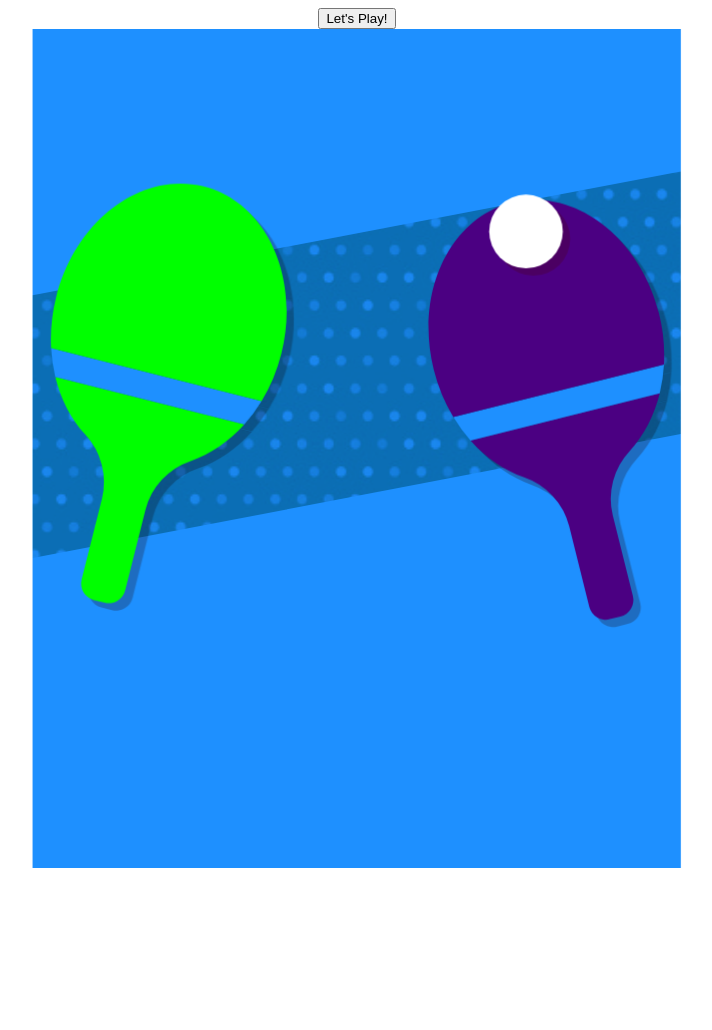
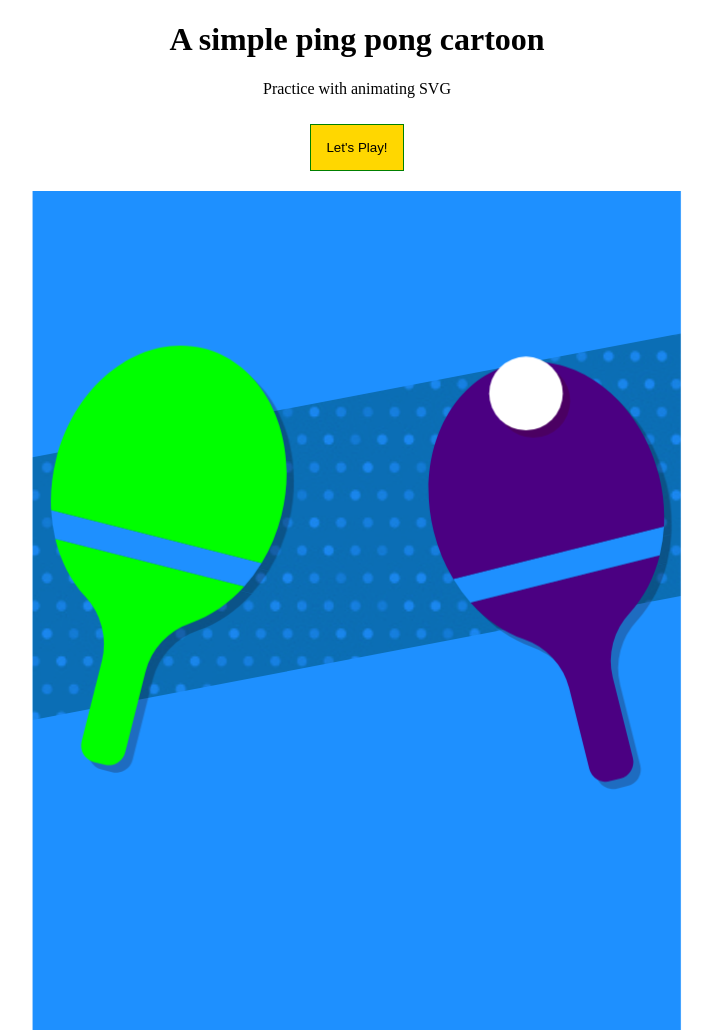
Before and after one commit to gitparis/pingPongCartoon, a plain HTML site: page index.html in a window 1280 px wide. Shown: the whole page, without its empty margins (283-995 px from the left). Before the commit the page ends 880 px from the top, so only its background shows below. Drawn offline with Linux system fonts and the light colour scheme.

Commit message:
added text and viewport tag

```diff
--- a/index.html
+++ b/index.html
@@ -1,10 +1,13 @@
 <!DOCTYPE html>
 <html>
 <head>
-	<title></title>
+	<title>Ping Pong</title>
+	<meta name="viewport" content="width=device-width, initial-scale=1">
 	<link rel="stylesheet" href="pingPong.css" type="text/css">
 </head>
 <body>
+	<h1>A simple ping pong cartoon</h1>
+	<p>Practice with animating SVG</p>
 	<button id="play_btn">Let's Play!</button><br>
 	<svg viewbox="0 0 707.97 792" xmlns="http://www.w3.org/2000/svg">
 		<defs>
--- a/pingPong.css
+++ b/pingPong.css
@@ -1,5 +1,12 @@
 body {
 	text-align: center;
+}
+
+button {
+	margin: 10px auto 20px;
+	padding: 15px;
+	background: gold;
+	border: 1px solid green;
 }
 
 svg {
```
